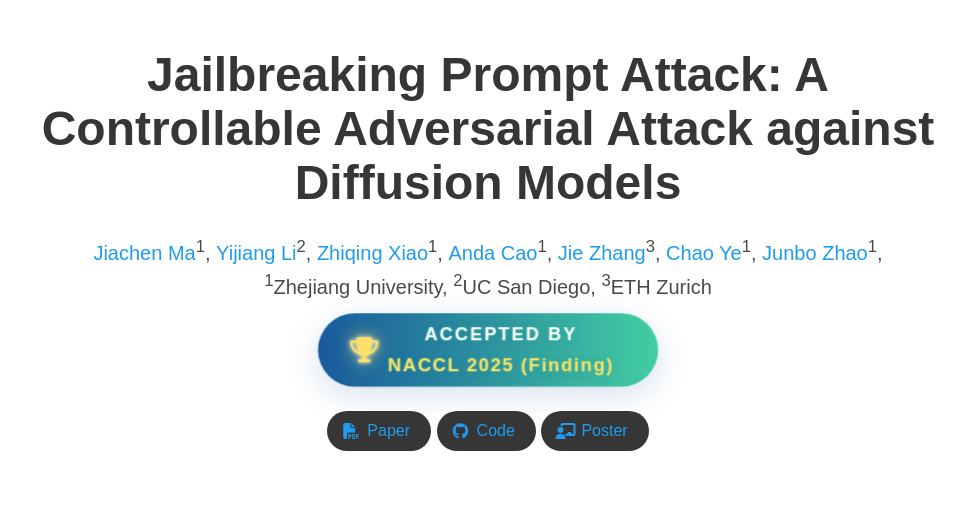
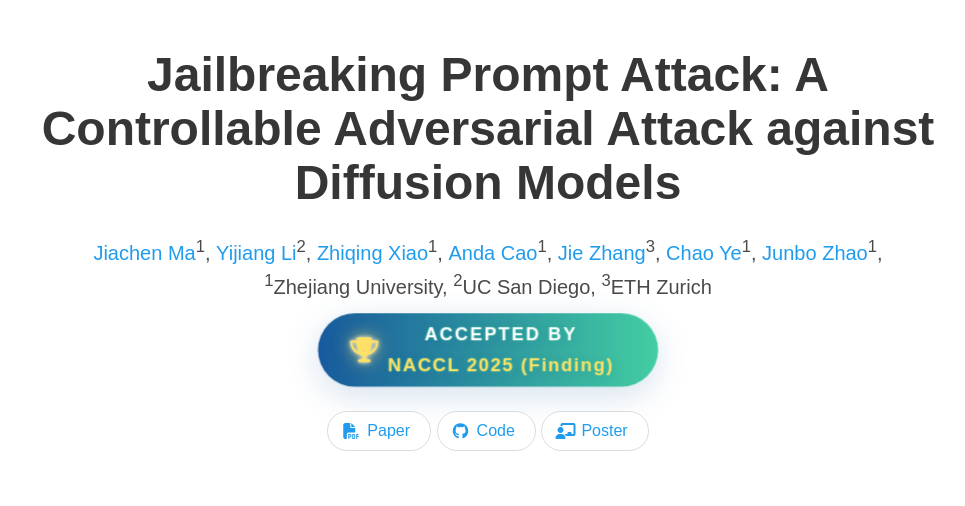
Before and after one commit to mjc-ma/JPA, a plain HTML site: page index.html in a window 1280 px wide. Shown: the top 506 px of the page, without its empty margins (152-1117 px from the left). Drawn offline with nearby package versions, Linux system fonts and the light colour scheme; some icons are missing; a web font is replaced by a local one.

Commit message:
bright icon

```diff
--- a/index.html
+++ b/index.html
@@ -117,7 +117,7 @@
                          <!-- Arxiv PDF link -->
                       <span class="link-block">
                         <a href="https://arxiv.org/pdf/2404.02928" target="_blank"
-                        class="external-link button is-normal is-rounded is-dark">
+                        class="external-link button is-normal is-rounded">
                         <span class="icon">
                           <i class="fas fa-file-pdf"></i>
                         </span>
@@ -129,7 +129,7 @@
                   <!-- Github link -->
                   <span class="link-block">
                     <a href="https://github.com/mjc-ma/JPA" target="_blank"
-                    class="external-link button is-normal is-rounded is-dark">
+                    class="external-link button is-normal is-rounded">
                     <span class="icon">
                       <i class="fab fa-github"></i>
                     </span>
@@ -140,7 +140,7 @@
                 <!-- ArXiv abstract Link -->
                 <span class="link-block">
                   <a href="static/pdfs/JPA_poster.pdf" target="_blank"
-                  class="external-link button is-normal is-rounded is-dark">
+                  class="external-link button is-normal is-rounded">
                   <span class="icon">
                     <i class="fas fa-chalkboard-teacher"></i>
                   </span>
```
